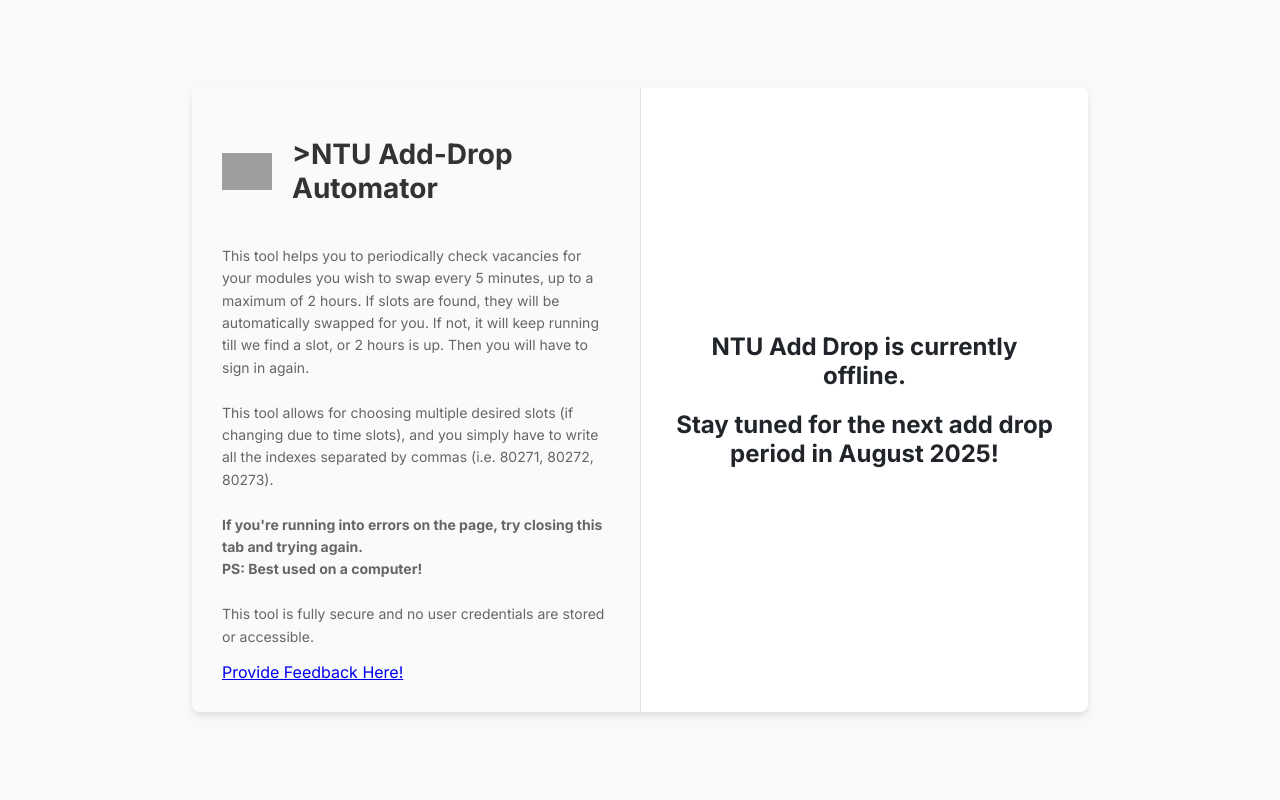
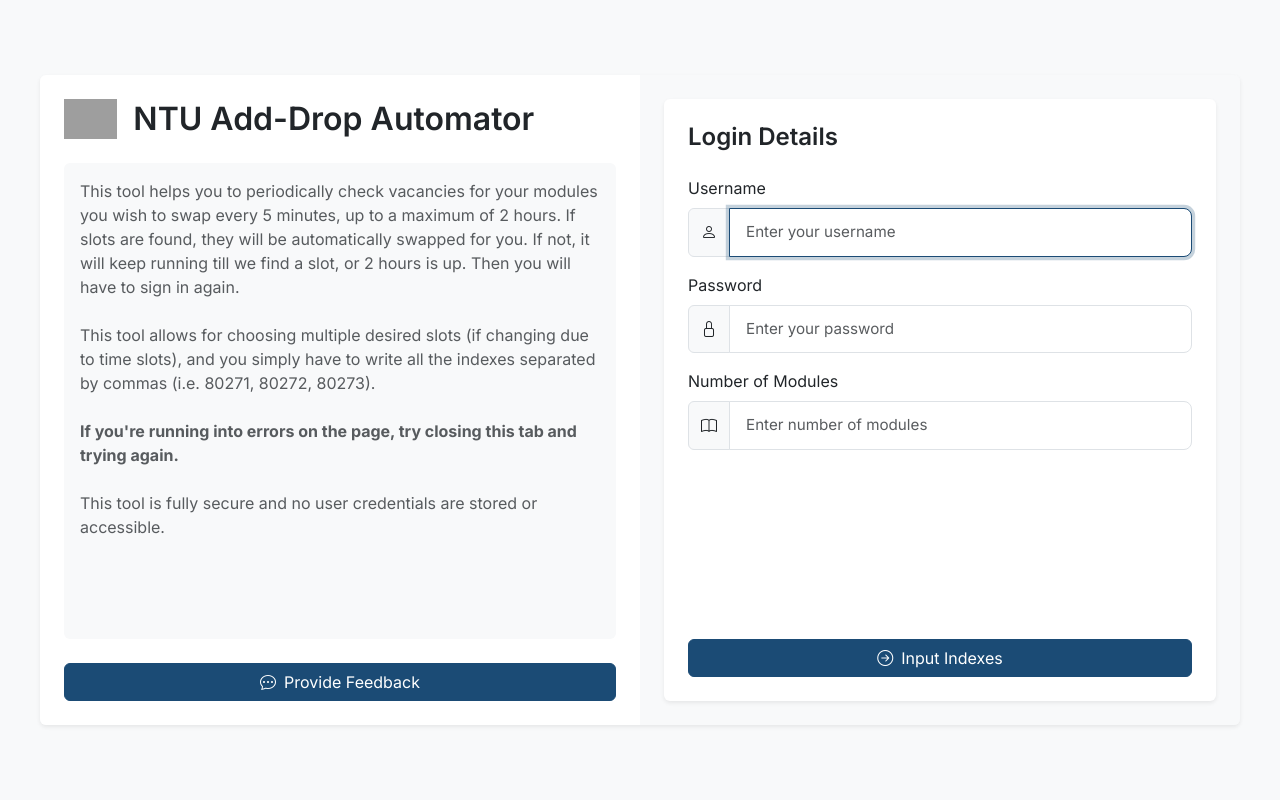
Before and after one commit to josshhz11/ntu-add-drop-automator, a FastAPI app: page / in a window 1280 px wide. Run offline with FastAPI, Linux system fonts and the light colour scheme; data that the repository does not hold is empty; some libraries are stand-ins or nearby versions; grey boxes are pictures that could not be loaded.

Commit message:
Testing of new bootstrap template + activating index.html on the main page

```diff
--- a/app.py
+++ b/app.py
@@ -263,17 +263,17 @@ async def index(request: Request, redis_db=Depends(get_redis)):
     current_month = now.month
 
     # If not January (1) or August (8), render the offline page
-    if current_month not in (1, 8):
+    # if current_month not in (1, 8):
         # Determine the next eligible month and year:
         # If current month is before August, the next eligible month is August of the same year.
         # Otherwise (if current month is after August), the next eligible month is January of the next year.
-        eligible_month = "August" if current_month < 8 else "January"
-        eligible_year = now.year if current_month < 8 else now.year + 1
+        # eligible_month = "August" if current_month < 8 else "January"
+        # eligible_year = now.year if current_month < 8 else now.year + 1
 
-        return templates.TemplateResponse(
-            "offline.html",
-            {"request": request, "eligible_month": eligible_month, "eligible_year": eligible_year, "og_data": og_data}
-        )
+        # return templates.TemplateResponse(
+        #     "offline.html",
+        #     {"request": request, "eligible_month": eligible_month, "eligible_year": eligible_year, "og_data": og_data}
+        # )
 
     # Otherwise, if it is indeed in January or August, continue running the site as per normal.
     # Check for logout or timeout messages
--- a/static/css/styles.css
+++ b/static/css/styles.css
@@ -1,207 +1,139 @@
-/* General styles for body */
-body {
-    font-family: 'Inter', 'Roboto', Times, sans-serif;
-    margin: 0;
-    padding: 0;
-    background-color: #f8f9fa;
-    color: #212529; /* Neutral text color */
-    display: flex;
-    justify-content: center;
-    align-items: center;
-    height: 100vh;
+/* filepath: c:\Users\joshua\OneDrive\Documents\ntu-add-drop-automator\static\css\styles.css */
+:root {
+    --primary-color: #1B4B75;
+    --secondary-color: #2C6BA5;
+    --success-color: #28a745;
+    --warning-color: #ffc107;
+    --danger-color: #dc3545;
+    --light-gray: #f8f9fa;
+    --dark-gray: #6c757d;
 }
 
-/* Main container for all pages */
+body {
+    font-family: 'Inter', sans-serif;
+    min-height: 100vh;
+    background-color: #f5f7fa !important;
+}
+
+h1, h2, h3, h4, h5, h6 {
+    font-weight: 600;
+}
+
+/* Main container styling */
 .main-container {
+    max-width: 1200px;
+    margin: 0 auto;
+}
+
+.row {
+    min-height: 650px;
+}
+
+/* Button styles */
+.btn-primary {
+    background-color: var(--primary-color);
+    border-color: var(--primary-color);
+    transition: all 0.2s ease;
+}
+
+.btn-primary:hover {
+    background-color: var(--secondary-color);
+    border-color: var(--secondary-color);
+    transform: translateY(-1px);
+}
+
+.btn-danger {
+    transition: all 0.2s ease;
+}
+
+.btn-danger:hover {
+    transform: translateY(-1px);
+}
+
+/* Card styles */
+.card {
+    height: 100%;
     display: flex;
-    width: 70%;
-    height: auto;
-    box-shadow: 0 4px 6px rgba(0, 0, 0, 0.1);
-    background-color: #fff;
-    border-radius: 8px;
+    flex-direction: column;
+}
+
+.card-body {
+    flex: 1 1 auto;
+    display: flex;
+    flex-direction: column;
+}
+
+.custom-card {
+    border-radius: 10px;
+    border: none;
+    box-shadow: 0 2px 10px rgba(0,0,0,0.05);
+    transition: transform 0.2s, box-shadow 0.2s;
     overflow: hidden;
 }
 
-/* Style for the title container */
-.title-container {
-    display: flex; /* Arrange the logo and title horizontally */
-    align-items: center; /* Center vertically */
-    gap: 20px; /* Increase space between the logo and the text */
-    margin-bottom: 20px; /* Add spacing below the title */
-}
-
-/* Style for the NTU logo */
-.ntu-logo {
-    width: 50px; /* Adjust width of the logo */
-    height: auto; /* Maintain aspect ratio */
-    object-fit: contain; /* Ensure the logo fits within the box */
-}
-
-/* Left container styles */
-.left-container {
-    width: 50%;
-    padding: 30px;
-    background-color: #f9fafb;
-    box-sizing: border-box; /* Ensure padding is included in width calculation */
-}
-
-.left-container h1 {
-    font-size: 28px;
-    margin-bottom: 20px;
-    color: #333;
-    word-wrap: break-word; /* Prevent long words from spilling */
-}
-
-.left-container .description {
-    font-size: 14px;
-    line-height: 1.6;
-    color: #666;
-    word-wrap: break-word; /* Prevent overflow of text */
-}
-
-/* Right container styles */
-.right-container {
-    width: 50%;
-    padding: 30px;
-    display: flex;
-    flex-direction: column;
-    justify-content: center;
-    border-left: 1px solid #e0e0e0;
-    text-align: center;
-    box-sizing: border-box; /* Ensure padding is included in width calculation */
+.custom-card:hover {
+    transform: translateY(-2px);
+    box-shadow: 0 4px 15px rgba(0,0,0,0.1);
 }
 
 /* Form styles */
-.form-group {
-    margin-bottom: 15px;
-    display: flex;
-    flex-direction: column;
-    word-wrap: break-word; /* Prevent long inputs or labels from overflowing */
+.form-control {
+    border-radius: 8px;
+    border: 1px solid #dee2e6;
+    padding: 0.75rem 1rem;
+    font-size: 0.95rem;
 }
 
-label {
-    margin-bottom: 5px;
-    font-size: 14px;
-    font-weight: bold;
-    color: #333;
-    text-align: left;
+.form-control:focus {
+    border-color: var(--primary-color);
+    box-shadow: 0 0 0 0.2rem rgba(27, 75, 117, 0.25);
 }
 
-input[type="text"],
-input[type="password"],
-input[type="number"] {
-    width: 100%;
-    padding: 10px;
-    border: 1px solid #ccc;
-    border-radius: 4px;
-    font-size: 14px;
-    box-sizing: border-box;
+.input-group-text {
+    background-color: var(--light-gray);
+    border-color: #dee2e6;
 }
 
-input[type="text"]:focus,
-input[type="password"]:focus,
-input[type="number"]:focus {
-    border-color: #007bff;
-    outline: none;
+/* Status badge styling */
+.status-badge {
+    display: inline-block;
+    padding: 0.25rem 0.75rem;
+    border-radius: 50rem;
+    font-size: 0.85rem;
+    background-color: var(--light-gray);
+    color: var(--dark-gray);
 }
 
-button.submit-button,
-button.button {
-    width: 100%;
-    padding: 10px 0;
-    background-color: #007bff;
-    color: #fff;
-    border: none;
-    border-radius: 4px;
-    font-size: 16px;
-    cursor: pointer;
-    margin-top: 10px;
+/* Module input groups */
+.module-input-group {
+    background-color: var(--light-gray);
+    border-radius: 10px;
+    transition: all 0.2s ease;
 }
 
-button.submit-button:hover,
-button.button:hover {
-    background-color: #0056b3;
+.module-input-group:hover {
+    box-shadow: 0 2px 8px rgba(0,0,0,0.1);
 }
 
-button:disabled {
-    background-color: #ddd;
-    cursor: not-allowed;
-}
-
-/* Module-specific styling */
-.module-input-group,
-.status-item {
-    margin-bottom: 20px;
-    text-align: left;
-}
-
-.module-input-group h4,
-.status-item h3 {
-    margin-bottom: 10px;
-    color: #007bff;
-    font-size: 16px;
-}
-
-/* Alert message styles */
-.alert {
-    color: red;
-    font-size: 12px;
-    margin-bottom: 15px;
-}
-
-/* Centering the button container */
-#button-container {
-    display: flex;
-    justify-content: center;
-    gap: 10px;
-    margin-top: 20px;
-}
-
-/* Example: replicate your h2 styling in a class */
-.h2-like {
-    font-size: 2em;        /* match your existing h2 size */
-    line-height: 1.2;      /* match h2 line-height */
-    font-weight: bold;     /* match h2 weight */
-    margin: 0.75em 0;      /* or 0 if you want no extra spacing */
-    display: block;        /* so each line is on its own block if desired */
-    /* include any other h2 styles you need here */
-}
-
-/* Responsive styles for smaller screens */
-@media screen and (max-width: 768px) {
-    .main-container {
-        flex-direction: column; /* Stack containers vertically */
-        width: 90%; /* Adjust width to fit smaller screens */
+/* Media queries for responsiveness */
+@media (max-width: 768px) {
+    .row {
+        min-height: auto;
     }
 
-    .left-container,
-    .right-container {
-        width: 100%; /* Full width for both containers */
-        padding: 20px; /* Adjust padding for smaller screens */
+    .col-md-6 {
+        min-height: 450px;
     }
 
-    .right-container {
-        border-left: none; /* Remove the vertical border */
-        border-top: 1px solid #e0e0e0; /* Add a horizontal border between sections */
+    h1, h2 {
+        font-size: 1.5rem;
     }
 
-    .left-container .description {
-        font-size: 12px; /* Reduce font size for smaller screens */
-        line-height: 1.4; /* Reduce line height for compactness */
-        word-wrap: break-word;
+    .form-control {
+        font-size: 1rem;
     }
 
-    input[type="text"],
-    input[type="password"],
-    input[type="number"] {
-        font-size: 12px; /* Adjust font size for smaller screens */
-        padding: 8px; /* Reduce padding for compactness */
-        word-wrap: break-word;
-    }
-
-    button.submit-button {
-        font-size: 12px; /* Adjust button text size */
-        padding: 8px 0; /* Adjust padding */
-        word-wrap: break-word;
+    .main-container {
+        padding: 1rem;
     }
 }
--- a/templates/index.html
+++ b/templates/index.html
@@ -13,6 +13,8 @@
     <meta property="og:url" content="{{ og_data.url }}" />
     <meta property="og:type" content="website" />
 
+    <link href="https://cdn.jsdelivr.net/npm/bootstrap@5.3.0/dist/css/bootstrap.min.css" rel="stylesheet">
+    <link rel="stylesheet" href="https://cdn.jsdelivr.net/npm/bootstrap-icons@1.11.1/font/bootstrap-icons.css">
     <link rel="stylesheet" href="{{ url_for('static', path='css/styles.css') }}">
     <link href="https://fonts.googleapis.com/css2?family=Inter:wght@400;500;600;700&display=swap" rel="stylesheet">
 
@@ -25,55 +27,89 @@
         gtag('config', 'G-Y389FX2T71');
     </script>
 </head>
-<body>
-    <div class="main-container">
-        <!-- Left container -->
-        <div class="left-container">
-            <div class="title-container">
+<body class="bg-light d-flex align-items-center justify-content-center">
+    <div class="container py-5 main-container">
+        <div class="row shadow-sm rounded overflow-hidden">
+            <!-- Left Panel -->
+            <div class="col-md-6 bg-white p-4 d-flex flex-column">
+                <div class="d-flex align-items-center mb-4">
                     <img src="https://seeklogo.com/images/N/nanyang-technological-university-logo-99C7E42213-seeklogo.com.png"
-                     alt="NTU Logo" class="ntu-logo">
-                <h1>{{ og_data.base_title }}</h1>
+                         alt="NTU Logo" class="me-3" style="height: 40px;">
+                    <h2 class="mb-0">{{ og_data.base_title }}</h2>
                 </div>
-            <p class="description">
+
+                <div class="card border-0 bg-light mb-4 flex-grow-1">
+                    <div class="card-body">
+                        <p class="text-muted">
                             This tool helps you to periodically check vacancies for your modules you wish to swap every 5 minutes, up to a maximum of 2 hours. If slots are found, they will be automatically swapped for you. If not, it will keep running till we find a slot, or 2 hours is up. Then you will have to sign in again.
                             <br><br>
                             This tool allows for choosing multiple desired slots (if changing due to time slots), and you simply have to write all the indexes separated by commas (i.e. 80271, 80272, 80273).
                             <br><br>
                             <strong>If you're running into errors on the page, try closing this tab and trying again.</strong>
-                <br>
-                <strong>PS: Best used on a computer!</strong>
                             <br><br>
                             This tool is fully secure and no user credentials are stored or accessible.
                         </p>
-            <!-- Feedback button -->
-            <a href="https://docs.google.com/forms/d/e/1FAIpQLSdniXT-UR1MLjssAkZLvJunD2lCgfckdjMd7iamOFD-cjCMKg/viewform"
-                target="_blank"
-                class="feedback-button">
-                Provide Feedback Here!
-            </a>
+                    </div>
                 </div>
 
-        <!-- Right container -->
-        <div class="right-container">
+                <!-- Feedback Button -->
+                <button class="btn btn-primary w-100"
+                        onclick="window.open('https://docs.google.com/forms/d/e/1FAIpQLSdniXT-UR1MLjssAkZLvJunD2lCgfckdjMd7iamOFD-cjCMKg/viewform', '_blank')">
+                    <i class="bi bi-chat-dots me-2"></i>Provide Feedback
+                </button>
+            </div>
+
+            <!-- Right Panel -->
+            <div class="col-md-6 bg-light p-4 d-flex flex-column">
                 {% if message %}
-                <p class="alert">{{ message }}</p>
+                    <div class="alert alert-info">{{ message }}</div>
                 {% endif %}
-            <form action="/input-index" method="post">
-                <div class="form-group">
-                    <label for="username"><b>Username:</b></label>
-                    <input type="text" id="username" name="username" placeholder="Enter your username" required autofocus>
+
+                <div class="card border-0 shadow-sm flex-grow-1">
+                    <div class="card-body p-4">
+                        <h4 class="card-title mb-4">Login Details</h4>
+
+                        <form action="/input-index" method="post" class="d-flex flex-column h-100">
+                            <div class="mb-3">
+                                <label for="username" class="form-label">Username</label>
+                                <div class="input-group">
+                                    <span class="input-group-text"><i class="bi bi-person"></i></span>
+                                    <input type="text" class="form-control" id="username" name="username"
+                                           placeholder="Enter your username" required autofocus>
                                 </div>
-                <div class="form-group">
-                    <label for="password"><b>Password:</b></label>
-                    <input type="password" id="password" name="password" placeholder="Enter your password" required>
                             </div>
-                <div class="form-group">
-                    <label for="numModules"><b>Number of Modules:</b></label>
-                    <input type="number" id="numModules" name="num_modules" min="1" placeholder="Enter number of modules" required>
+
+                            <div class="mb-3">
+                                <label for="password" class="form-label">Password</label>
+                                <div class="input-group">
+                                    <span class="input-group-text"><i class="bi bi-lock"></i></span>
+                                    <input type="password" class="form-control" id="password" name="password"
+                                           placeholder="Enter your password" required>
                                 </div>
-                <button type="submit" class="submit-button">Input Indexes</button>
+                            </div>
+
+                            <div class="mb-4">
+                                <label for="numModules" class="form-label">Number of Modules</label>
+                                <div class="input-group">
+                                    <span class="input-group-text"><i class="bi bi-book"></i></span>
+                                    <input type="number" class="form-control" id="numModules" name="num_modules"
+                                           min="1" placeholder="Enter number of modules" required>
+                                </div>
+                            </div>
+
+                            <div class="mt-auto">
+                                <button type="submit" class="btn btn-primary w-100">
+                                    <i class="bi bi-arrow-right-circle me-2"></i>Input Indexes
+                                </button>
+                            </div>
                         </form>
                     </div>
                 </div>
+            </div>
+        </div>
+    </div>
+
+    <!-- Bootstrap JS -->
+    <script src="https://cdn.jsdelivr.net/npm/bootstrap@5.3.0/dist/js/bootstrap.bundle.min.js"></script>
 </body>
 </html>
```
Lines whose indentation alone changed are shown as unchanged.
